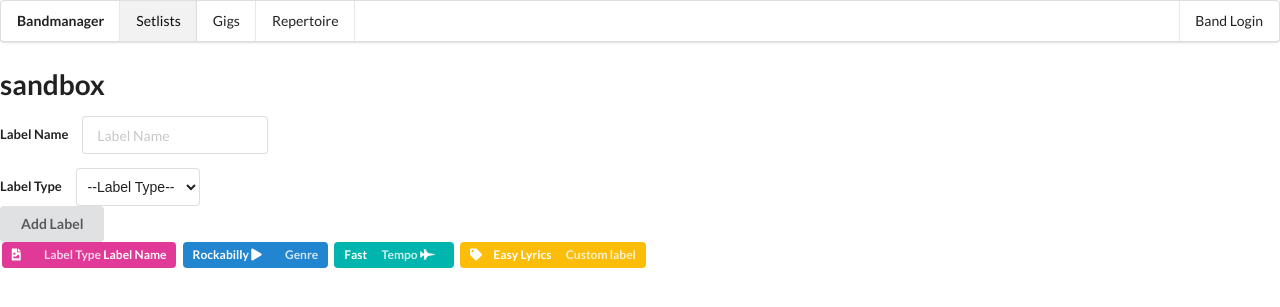
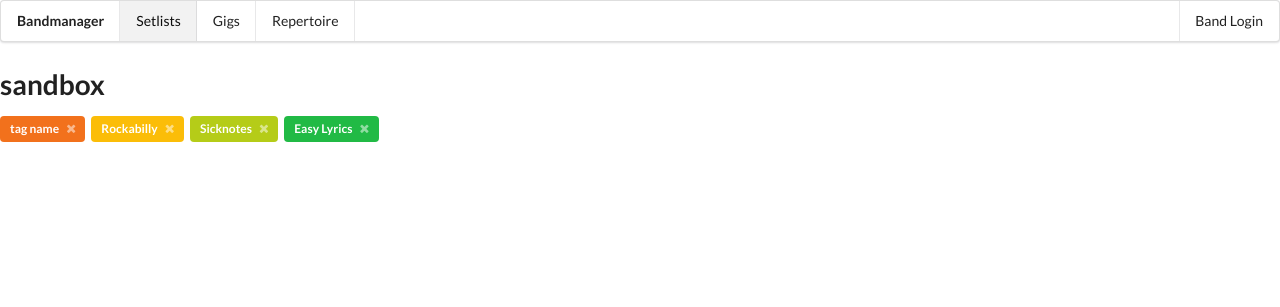
Before and after one commit to pacharanero/bandmanager, a Django app: page /sandbox/ in a window 1280 px wide. Shown: the top 307 px of the page. Run offline with Django 4.2, Linux system fonts and the light colour scheme; some libraries are stand-ins or nearby versions.

Commit message:
changes label prototype

```diff
--- a/bandapp/templates/bandapp/sandbox.html
+++ b/bandapp/templates/bandapp/sandbox.html
@@ -3,43 +3,20 @@
 {% block title %}sandbox{% endblock %}
 
 {% block content %}
-<div class="ui form">
-    <div class="six wide inline field">
-      <label>Label Name</label>
-      <input type="text" placeholder="Label Name">
-    </div>
-    <div class="six wide inline field">
-        <label>Label Type</label>
-            <select class="ui search dropdown">
-            <option value="">--Label Type--</option>
-            <option value="genre">Genre</option>
-            <option value="tempo">Tempo</option>
-            <option value="custom">Custom Label</option>
-        </select>
-    </div>
-</div>
-<div>
-    <button class="ui button">Add Label</button>
-</div>
-<a class="ui pink label">
-    <i class="file image icon"></i>
-    <div class="detail">Label Type</div>
-    Label Name
-  </a>
-<a class="ui blue label">
+<div class="ui orange label">
+    tag name
+    <i class="delete icon"></i>
+  </div>
+  <div class="ui yellow label">
     Rockabilly
-    <i class="play icon"></i>
-    <div class="detail">Genre</div>
-  </a>
-  <a class="ui teal label">
-    Fast
-    <div class="detail">Tempo</div>
-    <i class="fighter jet icon"></i>
-  </a>
-  <a class="ui yellow label">
-    <i class="tag icon"></i>
+    <i class="delete icon"></i>
+  </div>
+  <div class="ui olive label">
+    Sicknotes
+    <i class="delete icon"></i>
+  </div>
+  <div class="ui green label">
     Easy Lyrics
-    <div class="detail">Custom label</div>
-  </a>
-
+    <i class="delete icon"></i>
+  </div>
 {% endblock content %}
```
